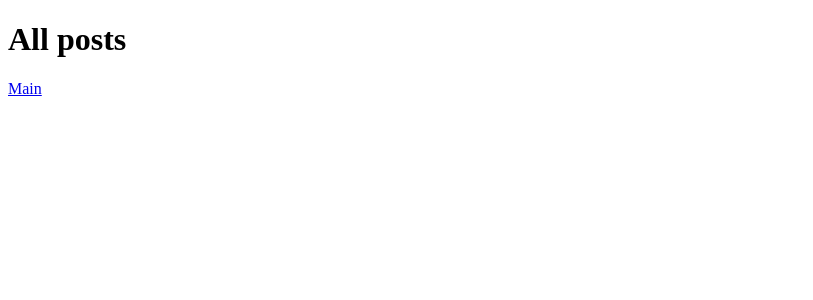
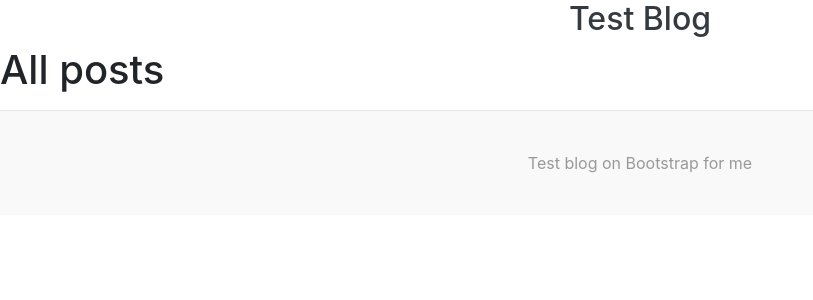
Before and after one commit to PetrKoloskov/flycodetest, a Django app: page /creationpost/posts/ in a window 1280 px wide. Shown: the top 300 px of the page, without its empty margins (0-813 px from the left). Run offline with Django 3.2, Linux system fonts and the light colour scheme; data that the repository does not hold is empty; some libraries are stand-ins or nearby versions.

Commit message:
+bootstrap &css

```diff
--- a/creationpost/views.py
+++ b/creationpost/views.py
@@ -5,17 +5,12 @@ from django.views.generic.edit import CreateView, UpdateView, DeleteView
 from django.urls import reverse_lazy
 from django.utils import timezone
 
-from taggit.models import Tag
-
 
 def index(request):
-    posts = Post.objects.all().count()
     return render(
         request,
-        'index.html',
-        context={'posts': posts}
+        'index.html'
     )
-
 
 class TagIndexView(generic.ListView):
     template_name = 'creationpost/post_list.html'
@@ -32,8 +27,8 @@ class PostCreate(CreateView):
 
 class PostUpdate(UpdateView):
     model = Post
-    fields = ['title', 'content', 'image']
-    model.pub_date=timezone.now()
+    fields = ['title', 'content', 'image','tags']
+    model.pub_date = timezone.now()
     success_url = reverse_lazy('posts')
 
 class PostDelete(DeleteView):
--- a/flycodetest/settings.py
+++ b/flycodetest/settings.py
@@ -124,6 +124,8 @@ USE_TZ = True
 # Static files (CSS, JavaScript, Images)
 # https://docs.djangoproject.com/en/3.0/howto/static-files/
 
+STATIC_DIR = os.path.join(BASE_DIR, 'static')
+STATICFILES_DIRS = [STATIC_DIR,]
 STATIC_URL = '/static/'
 MEDIA_DIR = os.path.join(BASE_DIR, 'media/')
 MEDIA_ROOT = MEDIA_DIR
--- /dev/null
+++ b/static/css/blog.css
@@ -0,0 +1,20 @@
+.tag-list:hover,.blog-header-logo:hover {
+    text-decoration: none;
+}
+.blog-footer {
+    padding: 2.5rem 0;
+    color: #999;
+    text-align: center;
+    background-color: #f9f9f9;
+    border-top: .05rem solid #e5e5e5;
+}
+.blog-footer p:last-child {
+    margin-bottom: 0;
+}
+.post-image{
+    width:300px;
+    float:left;
+}
+.blog-date{
+    color: #999999;
+}
--- a/templates/base_generic.html
+++ b/templates/base_generic.html
@@ -1,11 +1,34 @@
+{% load static %}
 <!DOCTYPE html>
 <html lang="en">
 <head>
-  {% block title %}<title>Posts</title>{% endblock %}
+  {% block title %}<title>Test Blog</title>{% endblock %}
+<!-- CSS only -->
+<link rel="stylesheet" href="https://stackpath.bootstrapcdn.com/bootstrap/4.5.0/css/bootstrap.min.css" integrity="sha384-9aIt2nRpC12Uk9gS9baDl411NQApFmC26EwAOH8WgZl5MYYxFfc+NcPb1dKGj7Sk" crossorigin="anonymous">
+
+<link rel="stylesheet" href="{% static 'css/blog.css' %}">
 </head>
 
 <body>
-  {% block sidebar %}<!-- insert default navigation text for every page -->{% endblock %}
+<header class="header">
+    <div class="container text-center">
+        <h2><a class="blog-header-logo text-dark" href="{% url 'index' %}">Test Blog</a></h2>
+    </div>
+</header>
+
+</div>
+
   {% block content %}<!-- default content text (typically empty) -->{% endblock %}
+<footer class="blog-footer">
+
+            <p> Test blog on Bootstrap for me</p>
+
+      </div>
+</footer>
+<!-- JS, Popper.js, and jQuery -->
+<script src="https://code.jquery.com/jquery-3.5.1.slim.min.js" integrity="sha384-DfXdz2htPH0lsSSs5nCTpuj/zy4C+OGpamoFVy38MVBnE+IbbVYUew+OrCXaRkfj" crossorigin="anonymous"></script>
+<script src="https://cdn.jsdelivr.net/npm/popper.js@1.16.0/dist/umd/popper.min.js" integrity="sha384-Q6E9RHvbIyZFJoft+2mJbHaEWldlvI9IOYy5n3zV9zzTtmI3UksdQRVvoxMfooAo" crossorigin="anonymous"></script>
+<script src="https://stackpath.bootstrapcdn.com/bootstrap/4.5.0/js/bootstrap.min.js" integrity="sha384-OgVRvuATP1z7JjHLkuOU7Xw704+h835Lr+6QL9UvYjZE3Ipu6Tp75j7Bh/kR0JKI" crossorigin="anonymous"></script>
 </body>
+
 </html>
--- a/templates/creationpost/post_confirm_delete.html
+++ b/templates/creationpost/post_confirm_delete.html
@@ -8,7 +8,7 @@
 
 <form action="" method="POST">
   {% csrf_token %}
-  <input type="submit" value="Yes, delete." />
+  <input type="submit" class="btn btn-primary" value="Yes, delete." />
 </form>
 
 {% endblock %}
--- a/templates/creationpost/post_form.html
+++ b/templates/creationpost/post_form.html
@@ -7,6 +7,6 @@
     <table>
         {{ form.as_table }}
     </table>
-    <input type="submit" value="Submit" />
+    <input  class="btn btn-primary" type="submit" value="Submit" />
     </form>
 {% endblock %}
--- a/templates/creationpost/post_list.html
+++ b/templates/creationpost/post_list.html
@@ -2,16 +2,18 @@
 
 {% block content %}
 <h1>All posts</h1>
-    <a href="{% url 'index' %}">Main</a>
-<ul>
+<ol>
 
 {% for post in post_list %}
-    <li><a href="{% url 'post-detail'  post.pk%}">{{ post.title }}</a>
-        <a href="{% url 'post-delete'  post.pk%}">delete</a>
-        <a href="{% url 'post-update'  post.pk%}">update</a>
+<li>
+    <div class="row">
+        <div class="col-md-4"><h4><a href="{% url 'post-detail'  post.pk%}">{{ post.title }}</a></h4></div>
+        <div class="col-md-1"><a class="btn btn-outline-danger" href="{% url 'post-delete'  post.pk%}">delete</a></div>
+        <div class="col-md-1"><a class="btn btn-outline-warning" href="{% url 'post-update'  post.pk%}">update</a></div>
 
-        <hr>
-    </li>
+    </div>
+    <hr>
+</li>
 {% endfor %}
-</ul>
+</ol>
 {% endblock %}
```
Also changed, not shown: templates/creationpost/post_detail.html (+13 -7 lines), templates/index.html (+8 -3 lines), media/images/pic2.jpg (added), media/images/scale_2400.webp (added).
